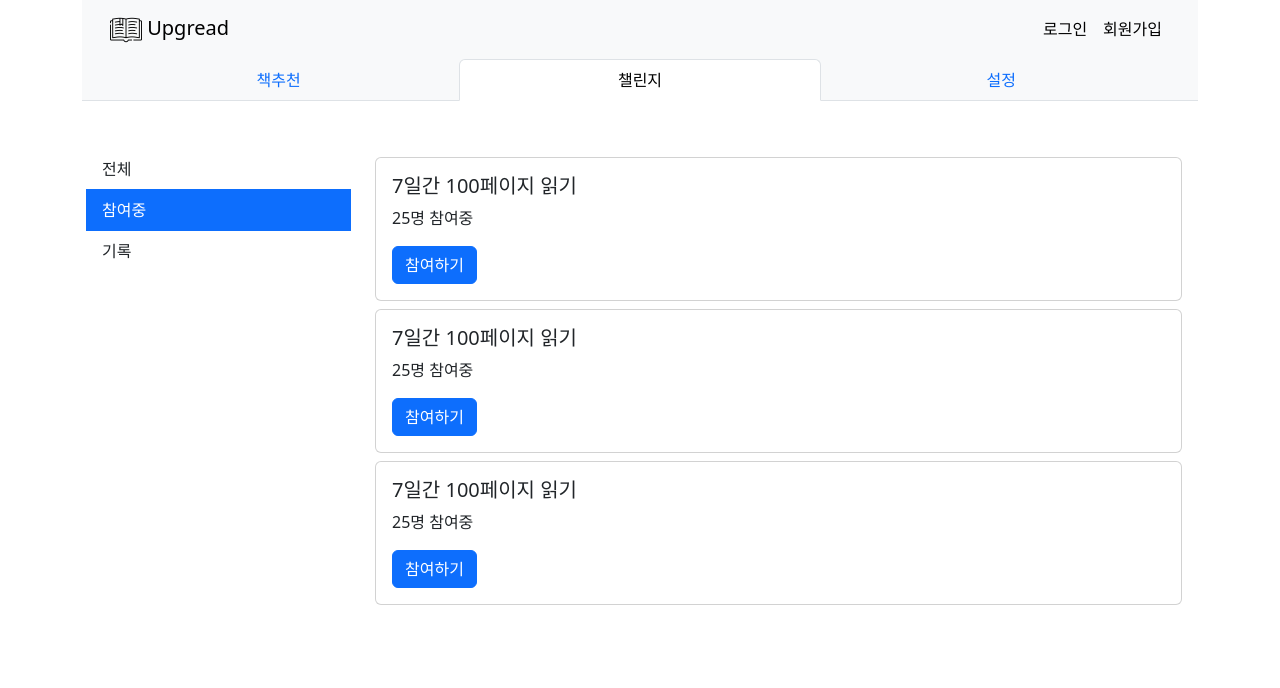
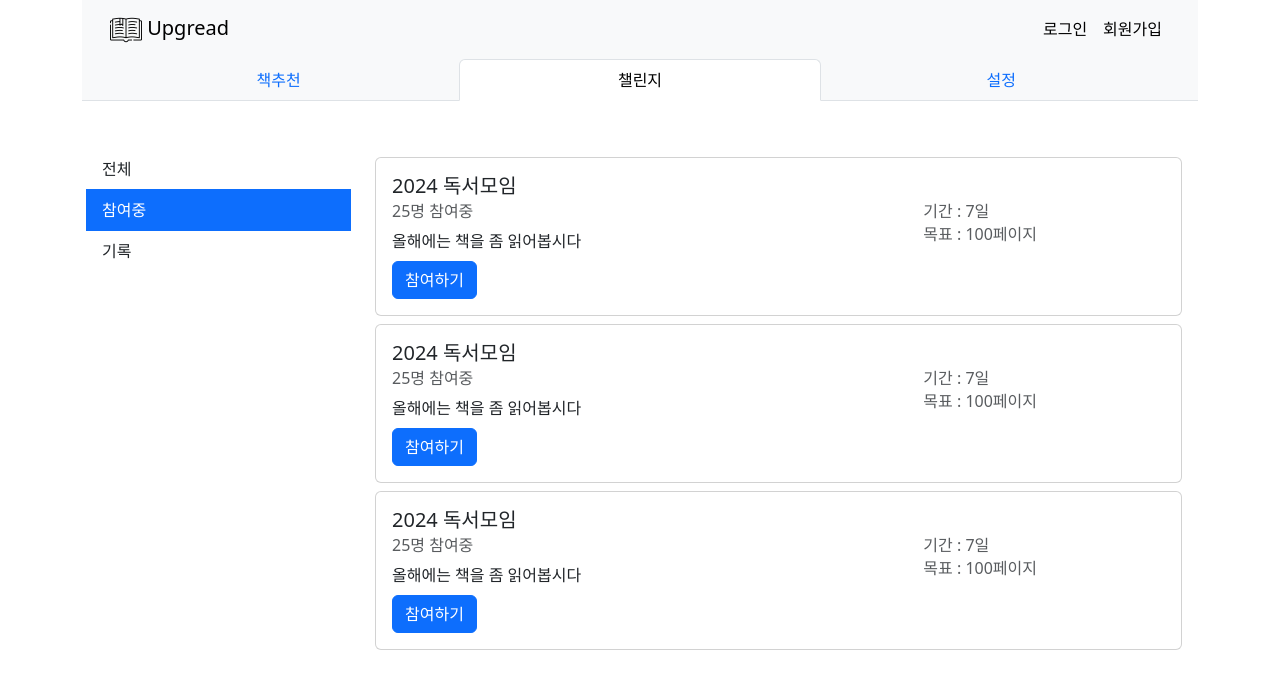
Before and after one commit to forever0801/upgread, a Vue app in the folder frontend/: page /challenge/join in a window 1280 px wide. Shown: the top 688 px of the page. Built offline with nearby package versions, Linux system fonts and the light colour scheme.

Commit message:
fix: challengeCard 정보 추가

```diff
--- a/frontend/src/components/challenge/ChallengeCard.vue
+++ b/frontend/src/components/challenge/ChallengeCard.vue
@@ -1,9 +1,19 @@
 <template>
   <div class="card my-2">
     <div class="card-body">
-      <h5 class="card-title">7일간 100페이지 읽기</h5>
-      <p class="card-text">25명 참여중</p>
-      <a href="#" class="btn btn-primary">참여하기</a>
+      <h5 class="card-title">2024 독서모임</h5>
+      <div class="row">
+        <div class="col-8">
+          <h6 class="card-subtitle mb-2 text-muted">25명 참여중</h6>
+          <p class="card-text">올해에는 책을 좀 읽어봅시다</p>
+        </div>
+        <div class="col-4">
+          <h6 class="card-subtitle mb-2 text-muted">기간 : 7일</h6>
+          <h6 class="card-subtitle mb-2 text-muted">목표 : 100페이지</h6>
+
+        </div>
+      </div>
+      <a href="#" class="btn btn-primary mt-2">참여하기</a>
     </div>
   </div>
 </template>
```
